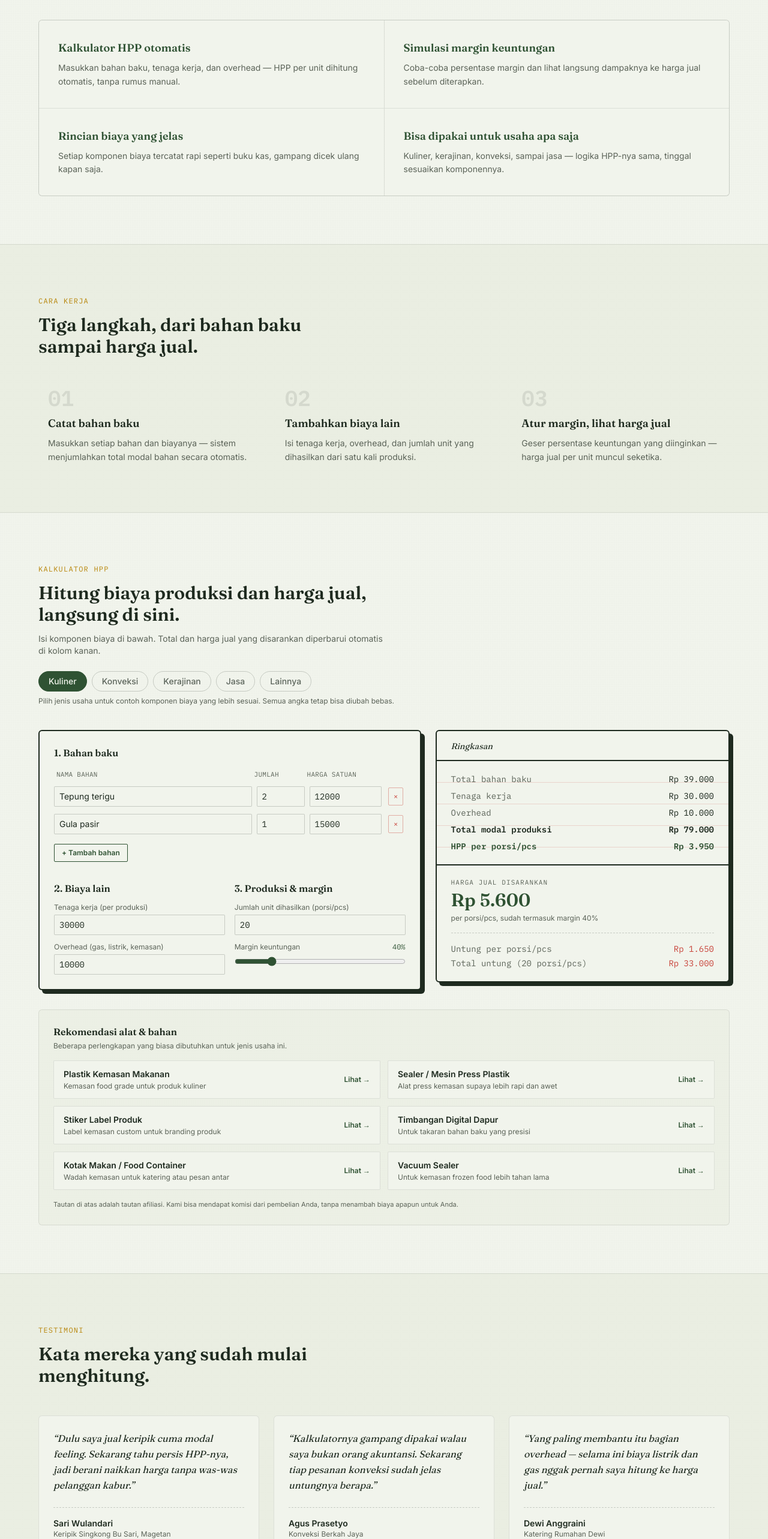
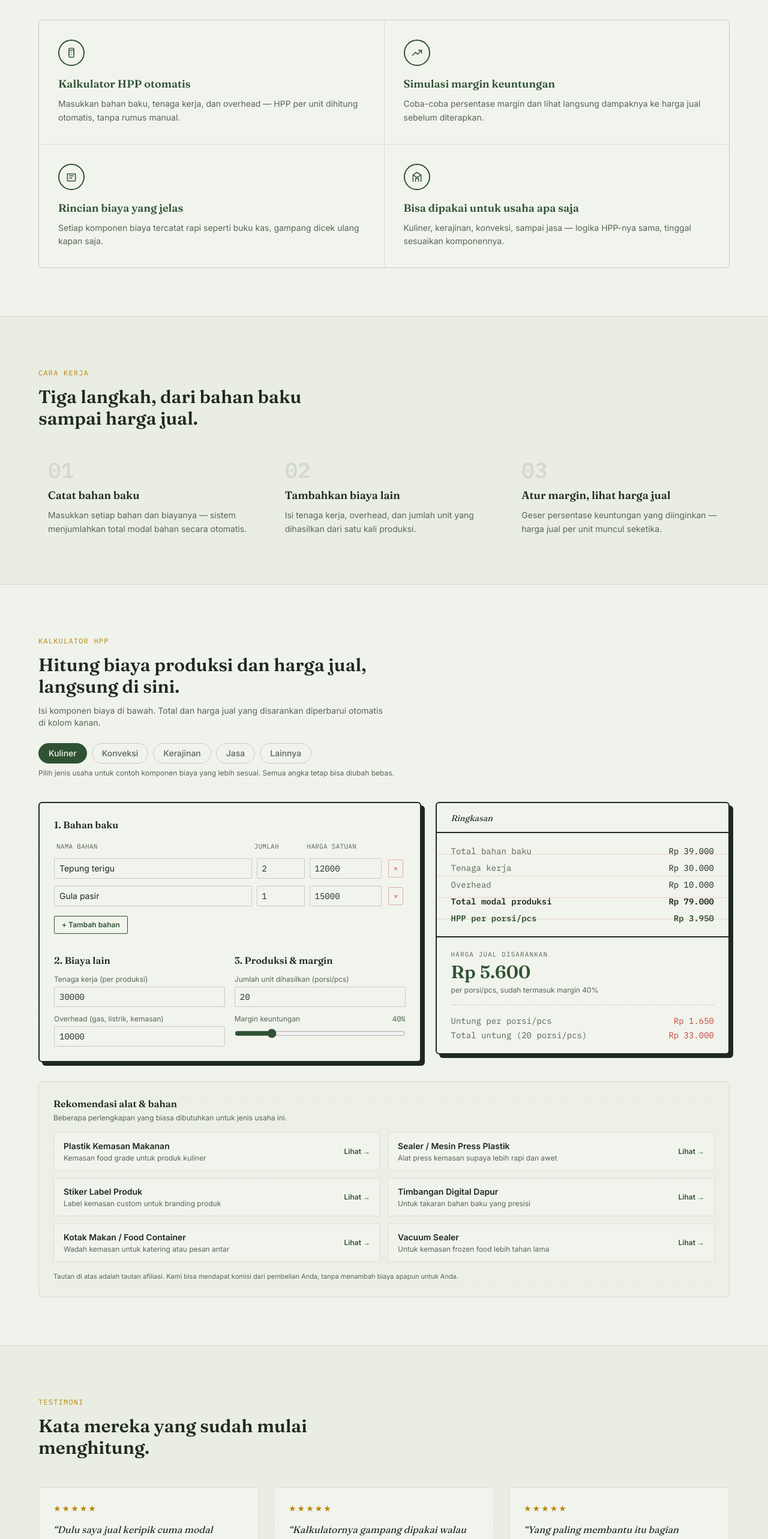
Before and after one commit to usahapintar-id/usahapintar-id, a Next.js app in the folder usahapintar/: page / in a window 1280 px wide. Shown: the part 1371-3937 px from the top of the page at 60% size. Built offline with nearby package versions, Linux system fonts and the light colour scheme.

Commit message:
Perbarui desain: tambah ikon dan avatar testimoni

```diff
--- a/usahapintar/app/alat/page.tsx
+++ b/usahapintar/app/alat/page.tsx
@@ -15,24 +15,33 @@ const alat = [
     nama: "Kalkulator HPP",
     deskripsi:
       "Hitung biaya produksi dan harga jual yang menguntungkan, sesuai jenis usaha Anda.",
+    icon: (
+      <path d="M9 3h6a2 2 0 0 1 2 2v14a2 2 0 0 1-2 2H9a2 2 0 0 1-2-2V5a2 2 0 0 1 2-2Zm0 4h6M8 11h.01M12 11h.01M16 11h.01M8 15h.01M12 15h.01M16 15h.01" />
+    ),
   },
   {
     href: "/kalkulator-bep",
     nama: "Kalkulator BEP (Titik Impas)",
     deskripsi:
       "Cari tahu berapa unit yang harus terjual supaya usaha balik modal.",
+    icon: <path d="M3 17l6-6 4 4 8-8M15 7h6v6" />,
   },
   {
     href: "/kalkulator-pinjaman",
     nama: "Simulasi Pinjaman / KUR",
     deskripsi:
       "Perkirakan cicilan bulanan dan total bunga sebelum mengajukan pinjaman modal.",
+    icon: (
+      <path d="M12 2v20M17 5H9.5a3.5 3.5 0 0 0 0 7h5a3.5 3.5 0 0 1 0 7H6" />
+    ),
   },
   {
     href: "/kalkulator-gaji",
     nama: "Kalkulator Gaji Karyawan",
-    deskripsi:
-      "Hitung gaji bersih karyawan, termasuk lembur dan potongan.",
+    deskripsi: "Hitung gaji bersih karyawan, termasuk lembur dan potongan.",
+    icon: (
+      <path d="M16 21v-2a4 4 0 0 0-4-4H6a4 4 0 0 0-4 4v2M9 11a4 4 0 1 0 0-8 4 4 0 0 0 0 8ZM22 21v-2a4 4 0 0 0-3-3.87M16 3.13a4 4 0 0 1 0 7.75" />
+    ),
   },
 ];
 
@@ -59,7 +68,21 @@ export default function AlatPage() {
                 href={a.href}
                 className="group rounded-md border-2 border-ink bg-paper p-6 shadow-[4px_4px_0_0_#1E2A1F] transition hover:-translate-y-0.5"
               >
-                <h2 className="font-display text-lg font-semibold text-ink group-hover:text-forest">
+                <span className="flex h-11 w-11 items-center justify-center rounded-full border-2 border-forest text-forest transition group-hover:bg-forest group-hover:text-paper">
+                  <svg
+                    xmlns="http://www.w3.org/2000/svg"
+                    viewBox="0 0 24 24"
+                    fill="none"
+                    stroke="currentColor"
+                    strokeWidth="1.8"
+                    strokeLinecap="round"
+                    strokeLinejoin="round"
+                    className="h-5 w-5"
+                  >
+                    {a.icon}
+                  </svg>
+                </span>
+                <h2 className="mt-4 font-display text-lg font-semibold text-ink group-hover:text-forest">
                   {a.nama}
                 </h2>
                 <p className="mt-2 font-body text-sm leading-relaxed text-muted">
--- a/usahapintar/components/Features.tsx
+++ b/usahapintar/components/Features.tsx
@@ -2,18 +2,28 @@ const features = [
   {
     title: "Kalkulator HPP otomatis",
     desc: "Masukkan bahan baku, tenaga kerja, dan overhead — HPP per unit dihitung otomatis, tanpa rumus manual.",
+    icon: (
+      <path d="M9 3h6a2 2 0 0 1 2 2v14a2 2 0 0 1-2 2H9a2 2 0 0 1-2-2V5a2 2 0 0 1 2-2Zm0 4h6M8 11h.01M12 11h.01M16 11h.01M8 15h.01M12 15h.01M16 15h.01" />
+    ),
   },
   {
     title: "Simulasi margin keuntungan",
     desc: "Coba-coba persentase margin dan lihat langsung dampaknya ke harga jual sebelum diterapkan.",
+    icon: <path d="M3 17l6-6 4 4 8-8M15 7h6v6" />,
   },
   {
     title: "Rincian biaya yang jelas",
     desc: "Setiap komponen biaya tercatat rapi seperti buku kas, gampang dicek ulang kapan saja.",
+    icon: (
+      <path d="M4 6h16M4 6v13a1 1 0 0 0 1 1h14a1 1 0 0 0 1-1V6M8 10h8M8 14h5" />
+    ),
   },
   {
     title: "Bisa dipakai untuk usaha apa saja",
     desc: "Kuliner, kerajinan, konveksi, sampai jasa — logika HPP-nya sama, tinggal sesuaikan komponennya.",
+    icon: (
+      <path d="M4 21V8l8-5 8 5v13M9 21v-6h6v6M4 8l8 5 8-5" />
+    ),
   },
 ];
 
@@ -30,8 +40,25 @@ export default function Features() {
 
         <div className="mt-12 grid gap-px overflow-hidden rounded-md border border-ink/10 bg-ink/10 sm:grid-cols-2">
           {features.map((f) => (
-            <div key={f.title} className="bg-paper p-8">
-              <h3 className="font-display text-lg font-semibold text-forest">
+            <div
+              key={f.title}
+              className="bg-paper p-8 transition hover:bg-paperDark/40"
+            >
+              <span className="flex h-11 w-11 items-center justify-center rounded-full border-2 border-forest text-forest">
+                <svg
+                  xmlns="http://www.w3.org/2000/svg"
+                  viewBox="0 0 24 24"
+                  fill="none"
+                  stroke="currentColor"
+                  strokeWidth="1.8"
+                  strokeLinecap="round"
+                  strokeLinejoin="round"
+                  className="h-5 w-5"
+                >
+                  {f.icon}
+                </svg>
+              </span>
+              <h3 className="mt-4 font-display text-lg font-semibold text-forest">
                 {f.title}
               </h3>
               <p className="mt-2 font-body text-sm leading-relaxed text-muted">
--- a/usahapintar/components/Testimonials.tsx
+++ b/usahapintar/components/Testimonials.tsx
@@ -4,20 +4,32 @@ const testimonials = [
       "Dulu saya jual keripik cuma modal feeling. Sekarang tahu persis HPP-nya, jadi berani naikkan harga tanpa was-was pelanggan kabur.",
     name: "Sari Wulandari",
     biz: "Keripik Singkong Bu Sari, Magetan",
+    color: "bg-forest",
   },
   {
     quote:
       "Kalkulatornya gampang dipakai walau saya bukan orang akuntansi. Sekarang tiap pesanan konveksi sudah jelas untungnya berapa.",
     name: "Agus Prasetyo",
     biz: "Konveksi Berkah Jaya",
+    color: "bg-brass",
   },
   {
     quote:
       "Yang paling membantu itu bagian overhead — selama ini biaya listrik dan gas nggak pernah saya hitung ke harga jual.",
     name: "Dewi Anggraini",
     biz: "Katering Rumahan Dewi",
+    color: "bg-ledger",
   },
 ];
+
+function initials(name: string) {
+  return name
+    .split(" ")
+    .map((w) => w[0])
+    .slice(0, 2)
+    .join("")
+    .toUpperCase();
+}
 
 export default function Testimonials() {
   return (
@@ -34,16 +46,32 @@ export default function Testimonials() {
           {testimonials.map((t) => (
             <figure
               key={t.name}
-              className="flex flex-col justify-between rounded-md border border-ink/10 bg-paper p-6"
+              className="flex flex-col justify-between rounded-md border border-ink/10 bg-paper p-6 transition hover:-translate-y-1 hover:shadow-[4px_4px_0_0_#1E2A1F]"
             >
-              <blockquote className="font-display text-base italic leading-relaxed text-ink">
+              <div>
+                <div className="flex gap-0.5 text-brass" aria-hidden="true">
+                  {"★★★★★".split("").map((s, i) => (
+                    <span key={i} className="text-sm">
+                      {s}
+                    </span>
+                  ))}
+                </div>
+                <blockquote className="mt-3 font-display text-base italic leading-relaxed text-ink">
                   &ldquo;{t.quote}&rdquo;
                 </blockquote>
-              <figcaption className="mt-6 border-t border-dashed border-ink/20 pt-4">
+              </div>
+              <figcaption className="mt-6 flex items-center gap-3 border-t border-dashed border-ink/20 pt-4">
+                <span
+                  className={`flex h-10 w-10 shrink-0 items-center justify-center rounded-full ${t.color} font-display text-sm font-semibold text-paper`}
+                >
+                  {initials(t.name)}
+                </span>
+                <div>
                   <p className="font-body text-sm font-semibold text-ink">
                     {t.name}
                   </p>
                   <p className="font-body text-xs text-muted">{t.biz}</p>
+                </div>
               </figcaption>
             </figure>
           ))}
```
Lines whose indentation alone changed are shown as unchanged.
